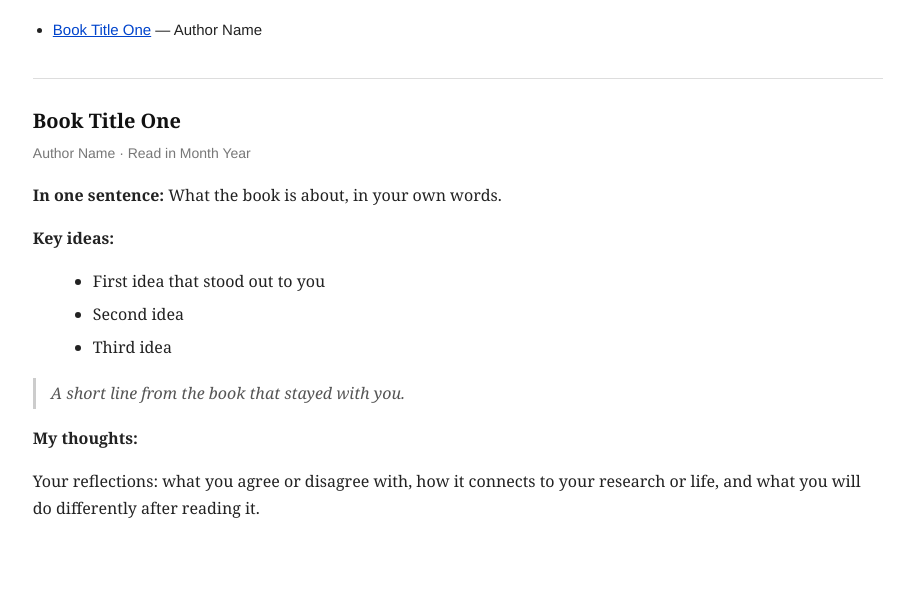
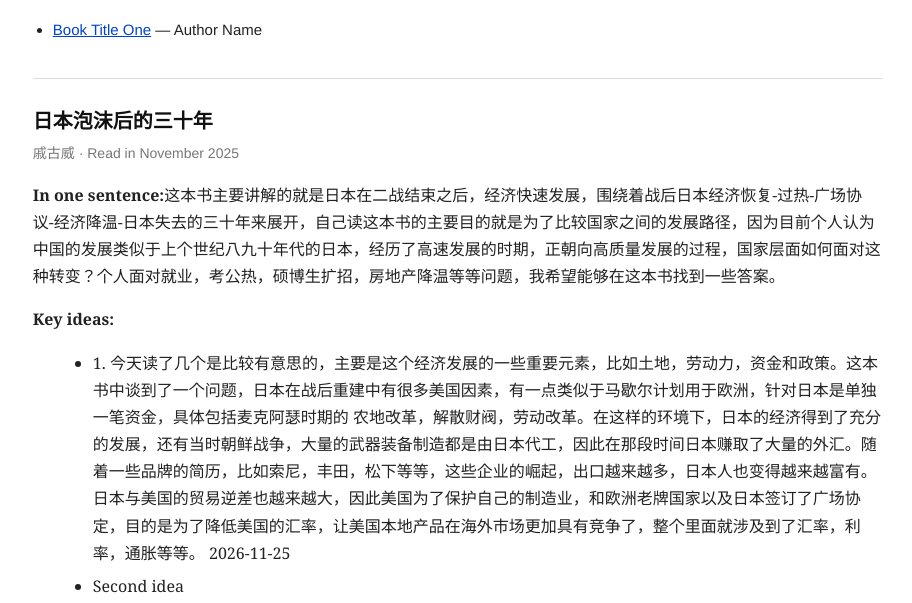
Before and after one commit to ShihaoTUD/ShihaoTUD.github.io, a plain HTML site: page books.html in a window 1280 px wide. Shown: the part 191-794 px from the top of the page, without its empty margins (44-956 px from the left). Drawn offline with Linux system fonts and the light colour scheme.

Commit message:
Update books.html

```diff
--- a/books.html
+++ b/books.html
@@ -163,14 +163,14 @@
         -->
 
         <div class="book" id="book-1">
-            <h3>Book Title One</h3>
-            <div class="book-meta">Author Name · Read in Month Year</div>
+            <h3>日本泡沫后的三十年</h3>
+            <div class="book-meta">戚古威 · Read in November 2025</div>
 
-            <p><strong>In one sentence:</strong> What the book is about, in your own words.</p>
+            <p><strong>In one sentence:</strong>这本书主要讲解的就是日本在二战结束之后，经济快速发展，围绕着战后日本经济恢复-过热-广场协议-经济降温-日本失去的三十年来展开，自己读这本书的主要目的就是为了比较国家之间的发展路径，因为目前个人认为中国的发展类似于上个世纪八九十年代的日本，经历了高速发展的时期，正朝向高质量发展的过程，国家层面如何面对这种转变？个人面对就业，考公热，硕博生扩招，房地产降温等等问题，我希望能够在这本书找到一些答案。</p>
 
             <p><strong>Key ideas:</strong></p>
             <ul>
-                <li>First idea that stood out to you</li>
+                <li>1. 今天读了几个是比较有意思的，主要是这个经济发展的一些重要元素，比如土地，劳动力，资金和政策。这本书中谈到了一个问题，日本在战后重建中有很多美国因素，有一点类似于马歇尔计划用于欧洲，针对日本是单独一笔资金，具体包括麦克阿瑟时期的 农地改革，解散财阀，劳动改革。在这样的环境下，日本的经济得到了充分的发展，还有当时朝鲜战争，大量的武器装备制造都是由日本代工，因此在那段时间日本赚取了大量的外汇。随着一些品牌的简历，比如索尼，丰田，松下等等，这些企业的崛起，出口越来越多，日本人也变得越来越富有。日本与美国的贸易逆差也越来越大，因此美国为了保护自己的制造业，和欧洲老牌国家以及日本签订了广场协定，目的是为了降低美国的汇率，让美国本地产品在海外市场更加具有竞争了，整个里面就涉及到了汇率，利率，通胀等等。 2026-11-25</li>
                 <li>Second idea</li>
                 <li>Third idea</li>
             </ul>
```
